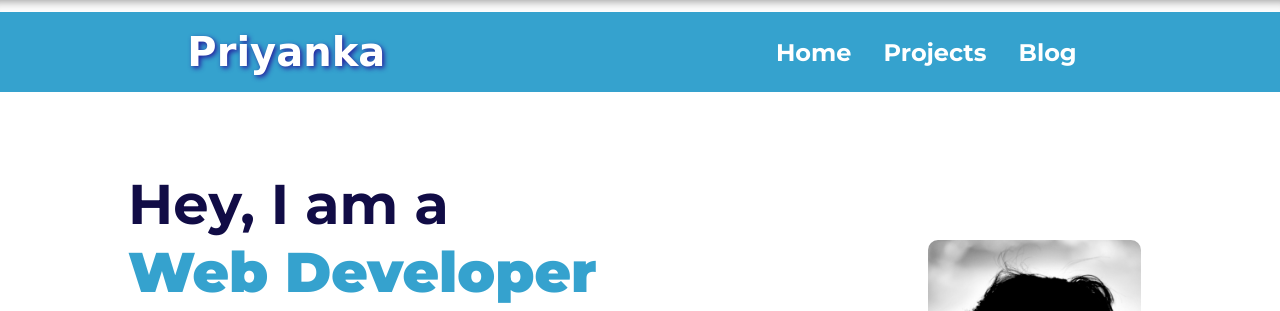
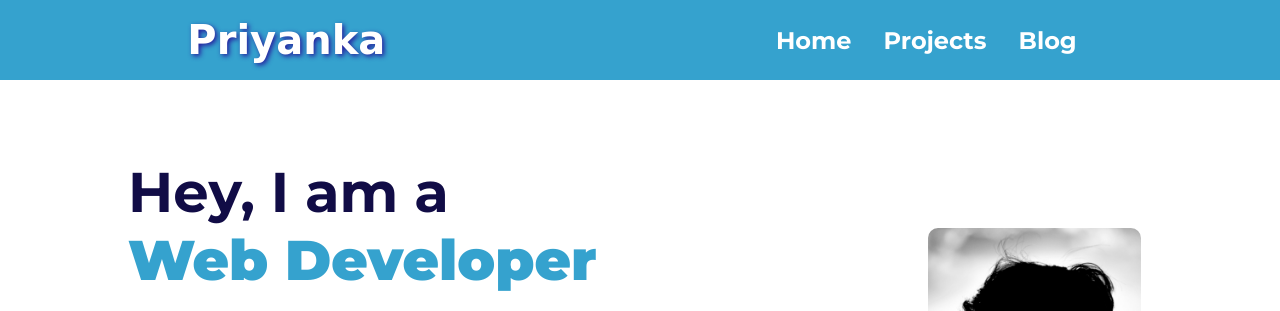
Before and after one commit to PriyankaNegi-123/Portfolio, a plain HTML site: page index.html in a window 1280 px wide. Shown: the top 311 px of the page. Drawn offline with Linux system fonts and the light colour scheme; a web font is replaced by a local one.

Commit message:
he removed

```diff
--- a/index.html
+++ b/index.html
@@ -1,5 +1,4 @@
 <!DOCTYPE html>
-<hr lang="en">
 <head>
     <meta charset="UTF-8">
     <meta http-equiv="X-UA-Compatible" content="IE=edge">
```
